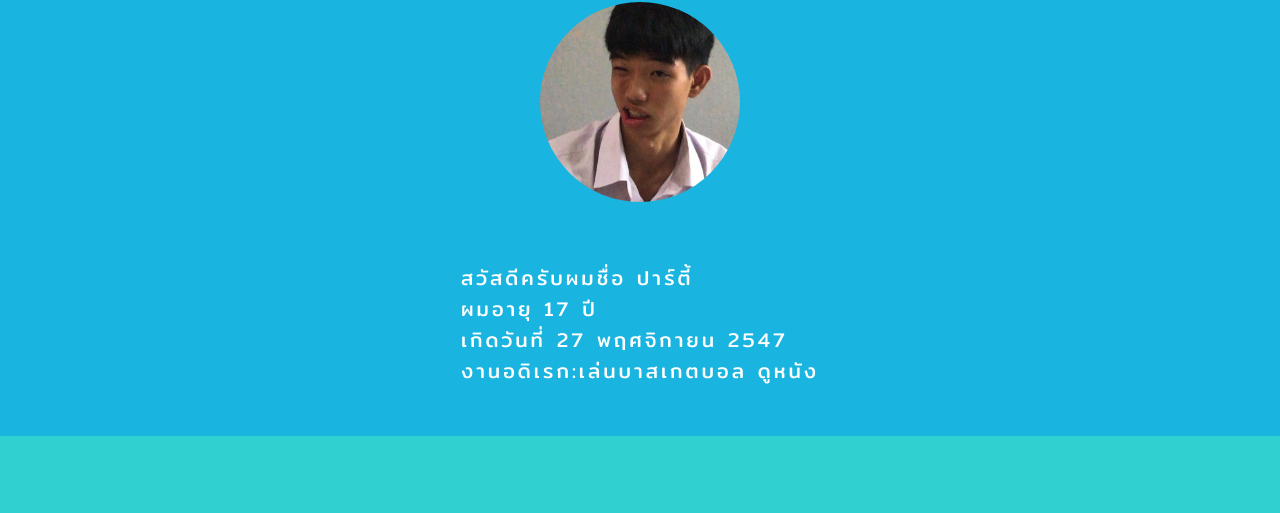
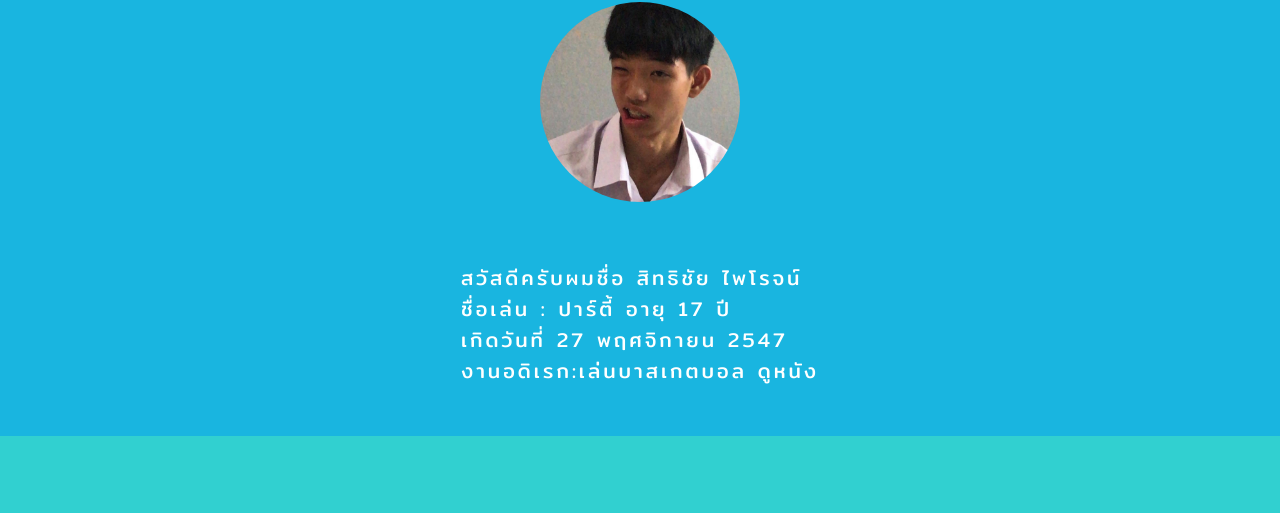
Before and after one commit to Portie7687/HTML, a plain HTML site: page index.html in a window 1280 px wide. Shown: the part 508-1021 px from the top of the page. Drawn offline with nearby package versions, Linux system fonts and the light colour scheme.

Commit message:
add name thai

```diff
--- a/index.html
+++ b/index.html
@@ -46,7 +46,7 @@
             <div class="personal">
                 <img src="./image/Myself.jpg" width="200" height="200" />
                 <p>
-                    สวัสดีครับผมชื่อ ปาร์ตี้<br />ผมอายุ 17 ปี<br />เกิดวันที่ 27 พฤศจิกายน
+                    สวัสดีครับผมชื่อ สิทธิชัย ไพโรจน์ <br />ชื่อเล่น :  ปาร์ตี้   อายุ 17 ปี<br />เกิดวันที่ 27 พฤศจิกายน
                     2547 <br />งานอดิเรก:เล่นบาสเกตบอล ดูหนัง
                 </p>
             </div>
```
